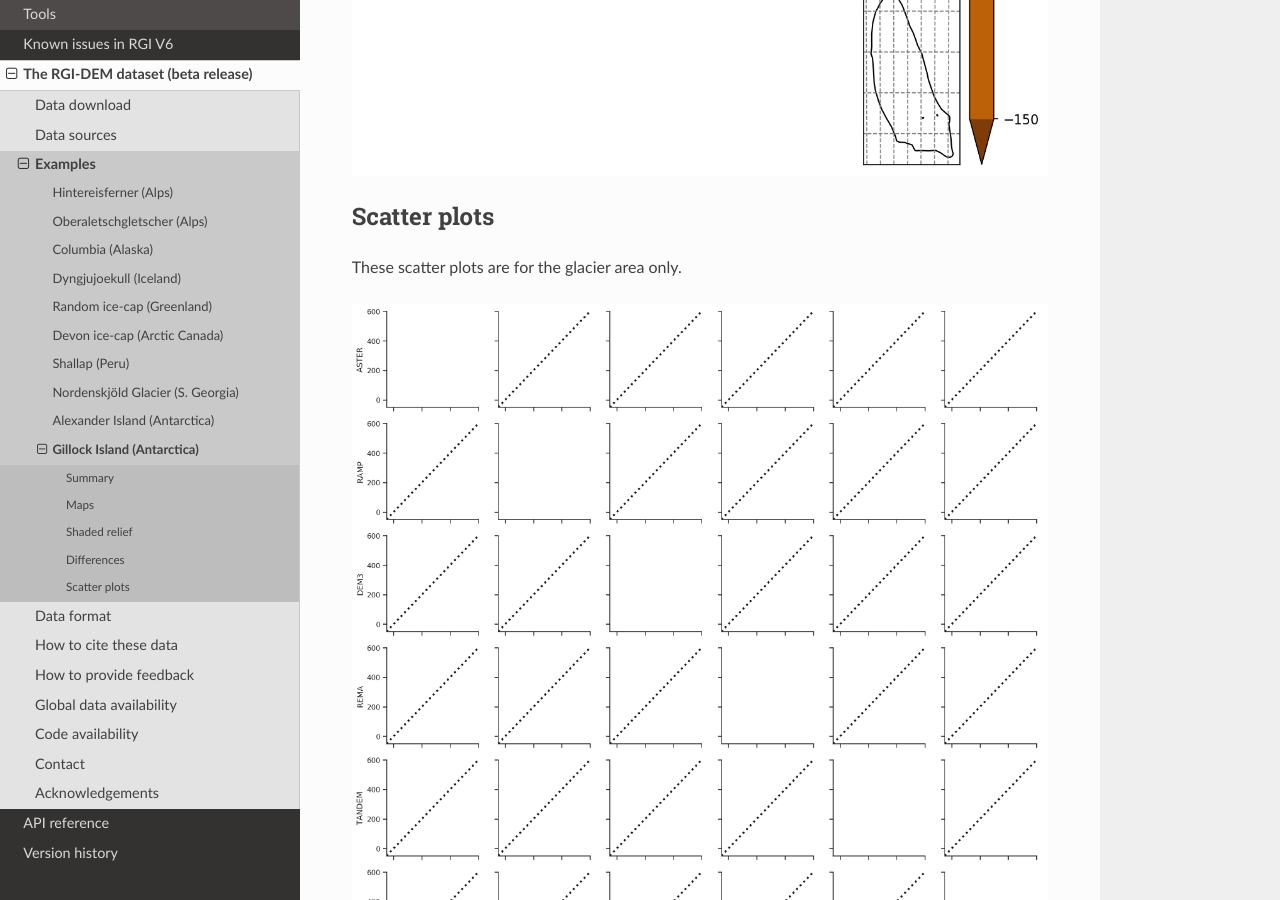
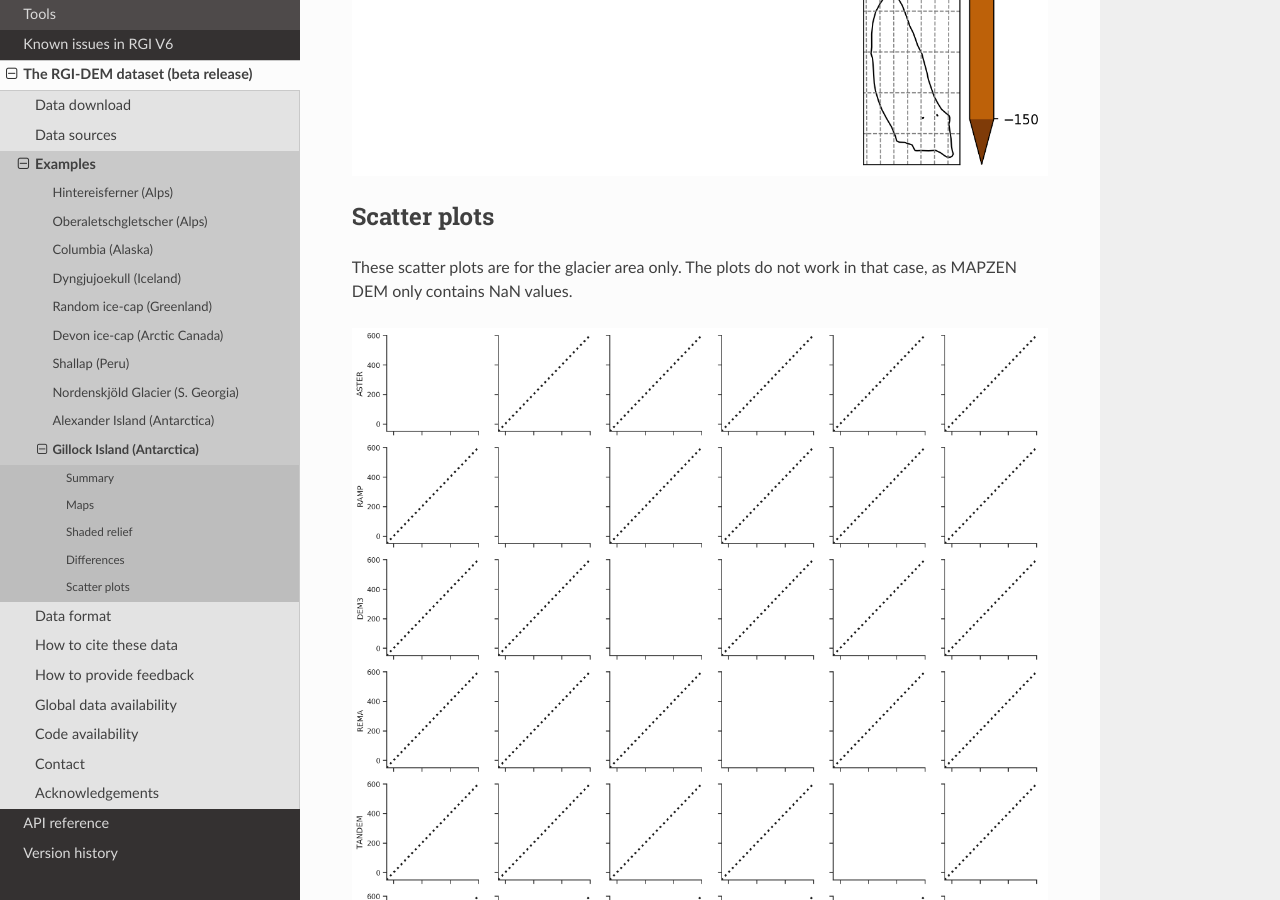
Before and after one commit to GLIMS-RGI/rgitools, a Sphinx documentation site: the page built from docs/dem_examples/gillock.rst, in a window 1280 px wide and 900 px high, scrolled down 3648 px. Built offline with Sphinx 7.4.7 and the Read the Docs theme 2.0.0, drawn with Linux system fonts in a browser that asks for light colours; the version number could not be read and is left out.

Commit message:
minor edits (#26)
* some edits

* Update gillock.rst

* Update gillock.rst

```diff
--- a/docs/dem_examples/alexander.rst
+++ b/docs/dem_examples/alexander.rst
@@ -11,7 +11,6 @@ Summary
 
 - ASTER has a lot of noise
 - DEM3 is obviously taken from RAMP
-- TanDEM-X shows strong interpolation features
 - One of the rare cases where there is no proper MAPZEN data
 
 Maps
--- a/docs/dem_examples/gillock.rst
+++ b/docs/dem_examples/gillock.rst
@@ -40,6 +40,7 @@ Scatter plots
 -------------
 
 These scatter plots are for the glacier area only.
+The plots do not work in that case, as MAPZEN DEM only contains NaN values.
 
 .. image:: /_static/dems_examples/gillock/dem_scatter.png
     :width: 100%
```
